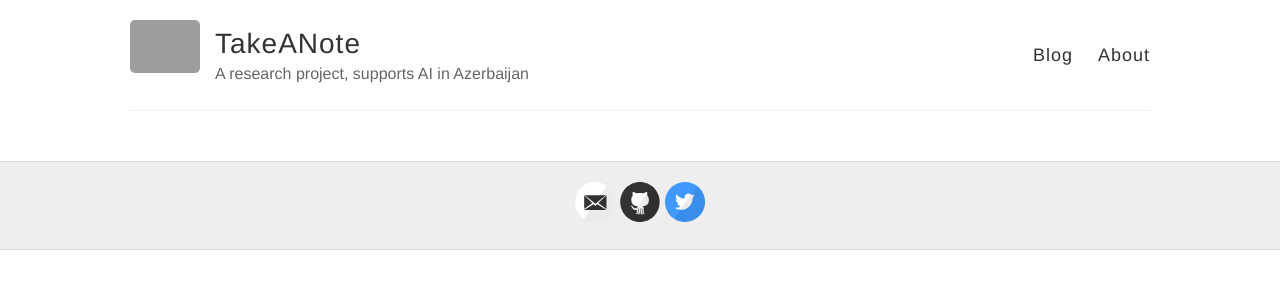
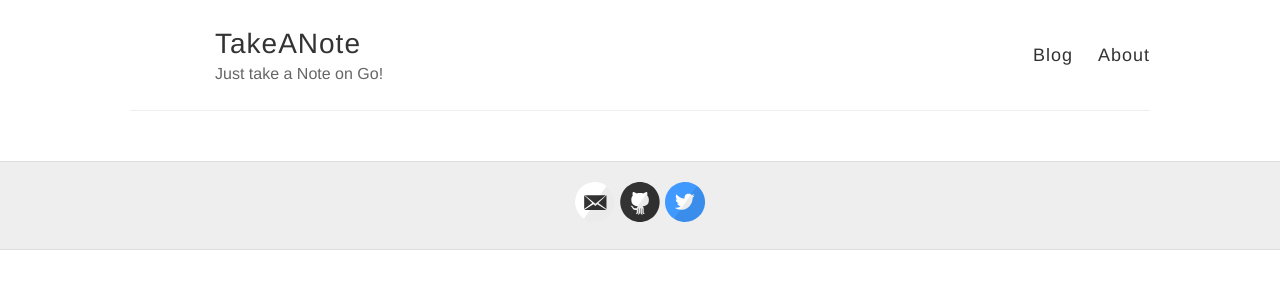
Before and after one commit to DrMohmX/takeanote, a Jekyll site: the page built from index.html, in a window 1280 px wide. Shown: the top 300 px of the page. Built offline with Jekyll 4.4.1, drawn with Linux system fonts in a browser that asks for light colours; grey boxes are pictures that could not be loaded.

Commit message:
Update _config.yml

```diff
--- a/_config.yml
+++ b/_config.yml
@@ -7,10 +7,9 @@ theme: jekyll-theme-dinky
 name: TakeANote
 
 # Short bio or description (displayed in the header)
-description: A research project, supports AI in Azerbaijan
+description: Just take a Note on Go!
 
 # URL of your avatar or profile pic (you could use your GitHub profile pic)
-avatar: https://raw.githubusercontent.com/DrMohmX/web/main/images/logo.png
 
 #
 # Flags below are optional
```
